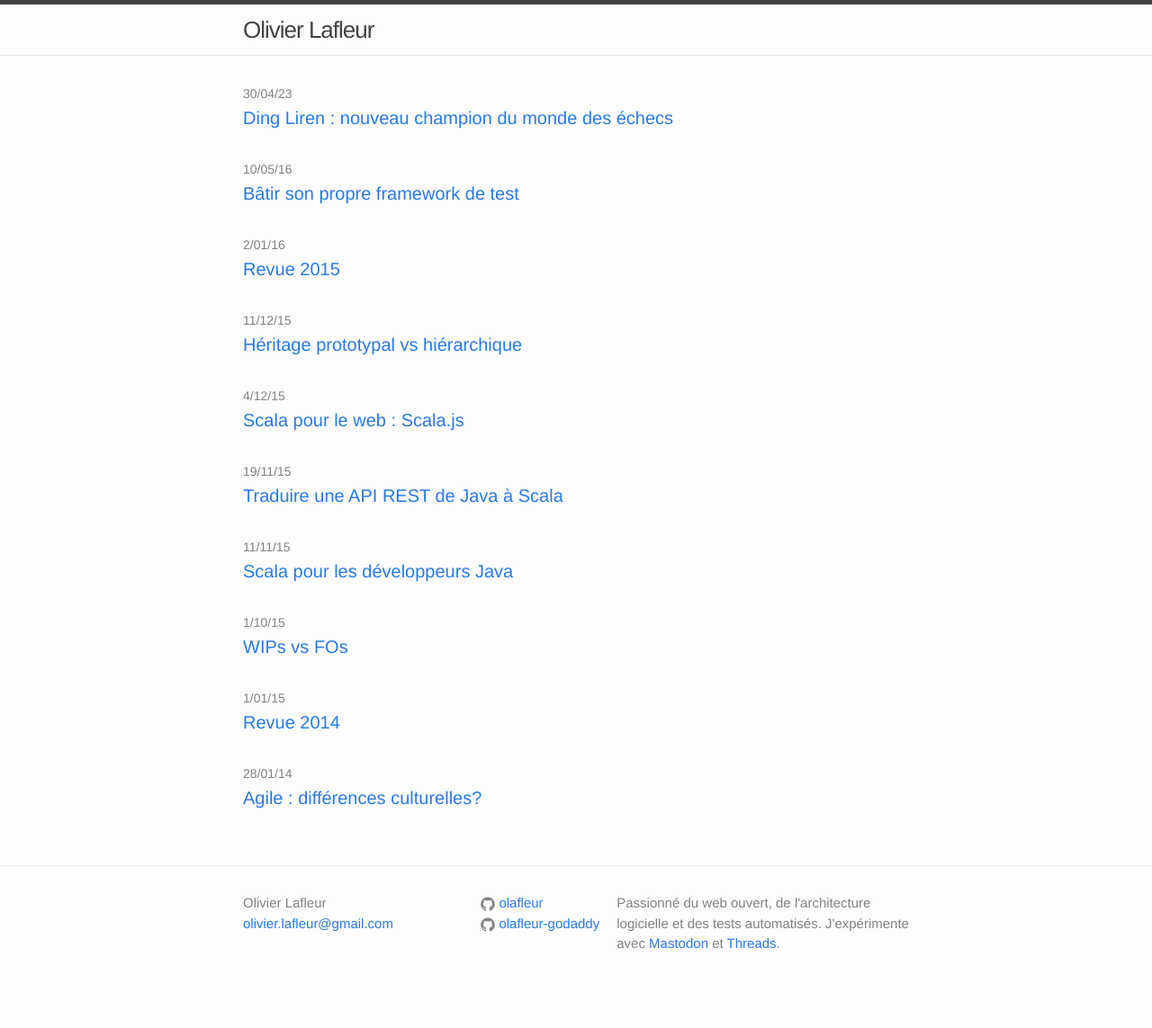
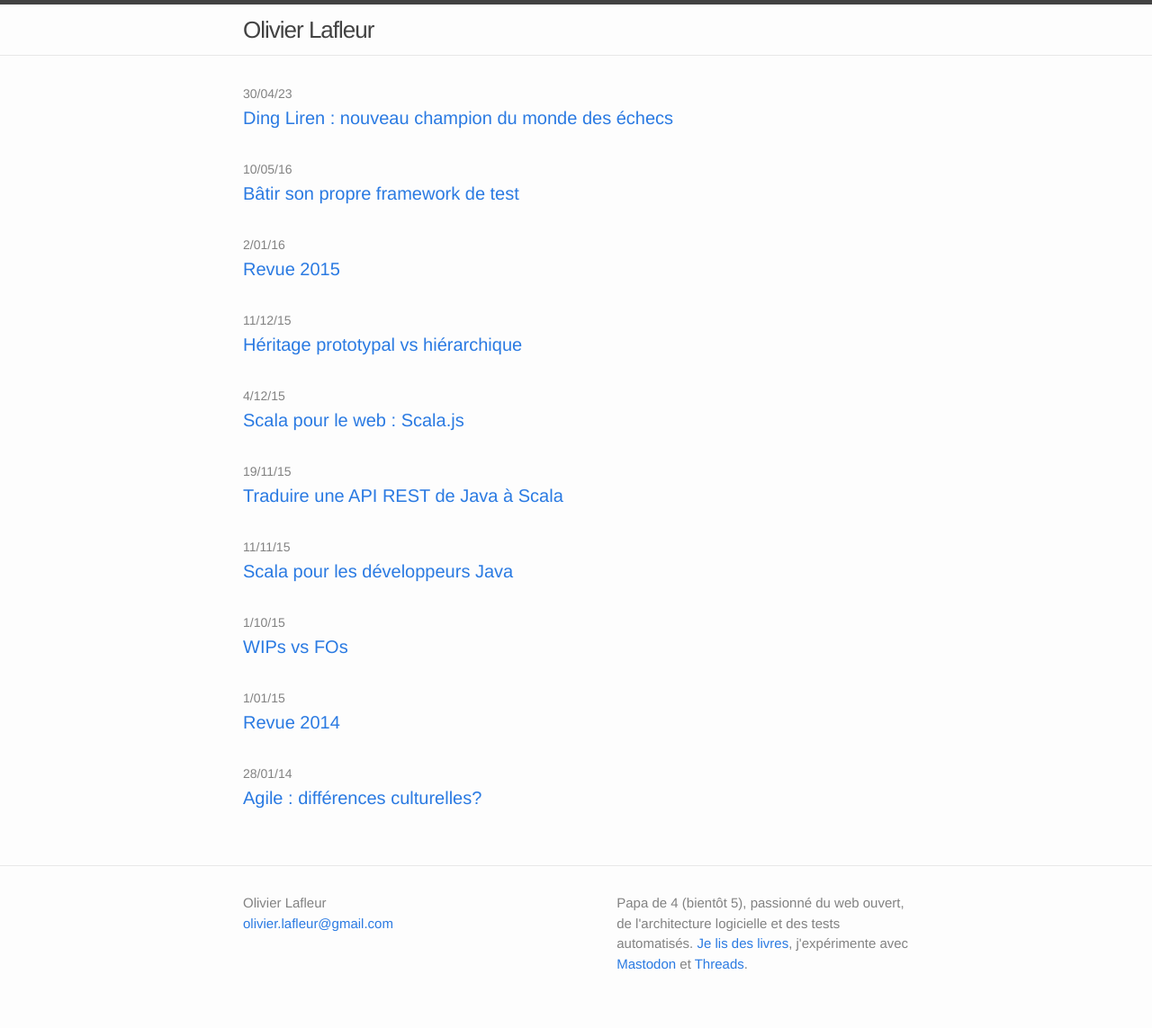
Before and after one commit to olafleur/olafleur.github.io, a Jekyll site: the page built from index.html, in a window 1280 px wide. Shown: the whole page at 90% size. Built offline with Jekyll 4.4.1, drawn with Linux system fonts in a browser that asks for light colours; before the commit the page ends 1121 px from its top, so only the background shows below that.

Commit message:
description

```diff
--- a/_config.yml
+++ b/_config.yml
@@ -5,8 +5,6 @@
   Senior Software Developer chez GoDaddy et Professeur au Cégep de Lévis
 baseurl: "" # the subpath of your site, e.g. /blog/
 url: "https://olivierlafleur.com" # the base hostname & protocol for your site
-github_username:  olafleur
-github_godaddy: olafleur-godaddy
 
 # Build settings
 markdown: kramdown
--- a/_includes/footer.html
+++ b/_includes/footer.html
@@ -44,7 +44,7 @@
 
       <div class="footer-col  footer-col-3">
         <p class="text">
-            Passionné du web ouvert, de l'architecture logicielle et des tests automatisés. J'expérimente avec <a rel="me" href="https://mastodon.xyz/@olilafleur">Mastodon</a> et <a href="https://www.threads.net/@olivierlafleur">Threads</a>.
+          Papa de 4 (bientôt 5), passionné du web ouvert, de l'architecture logicielle et des tests automatisés. <a href="https://app.thestorygraph.com/profile/olivierlafleur">Je lis des livres</a>, j'expérimente avec <a rel="me" href="https://mastodon.xyz/@olilafleur">Mastodon</a> et <a href="https://www.threads.net/@olivierlafleur">Threads</a>.
           </p>
       </div>
     </div>
```
